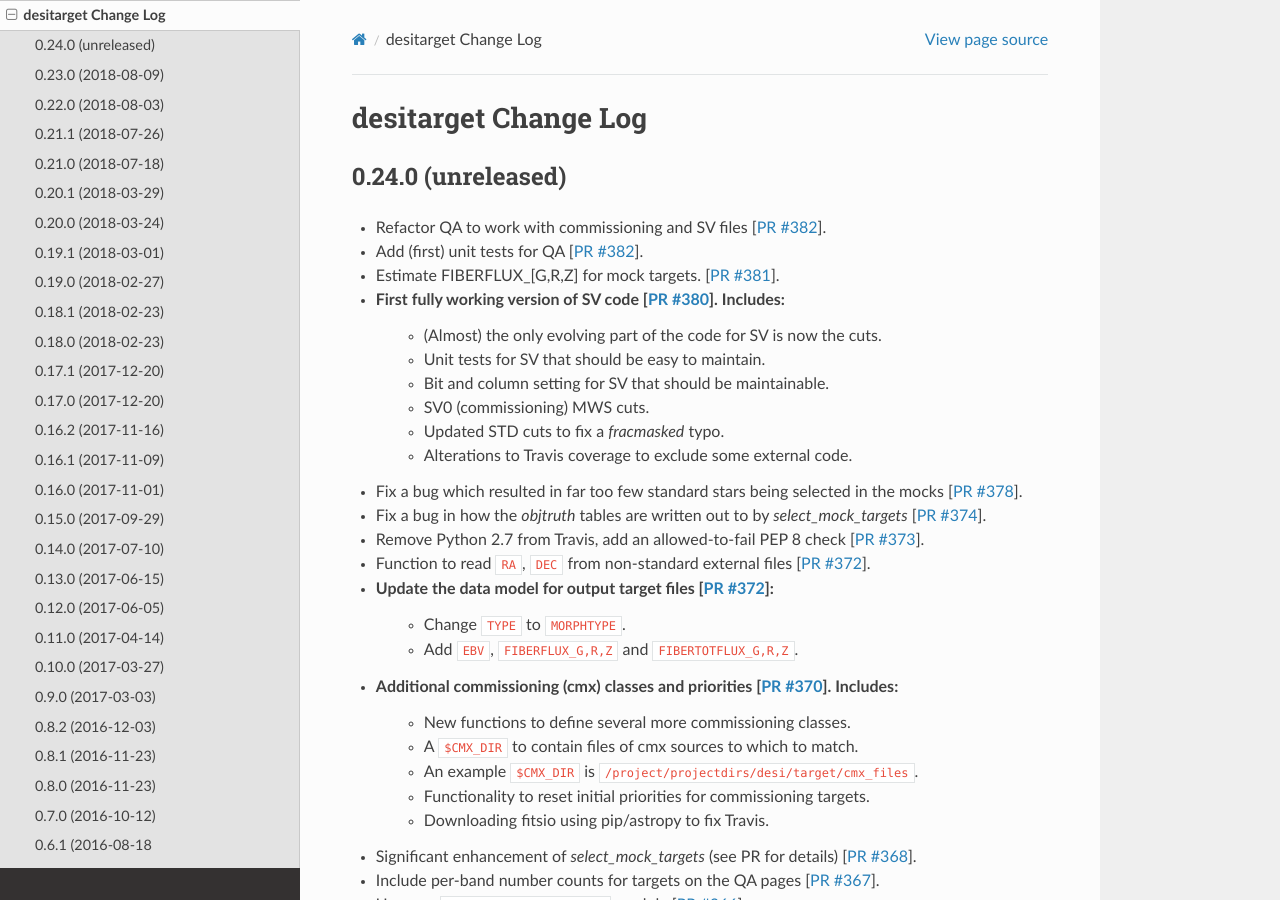
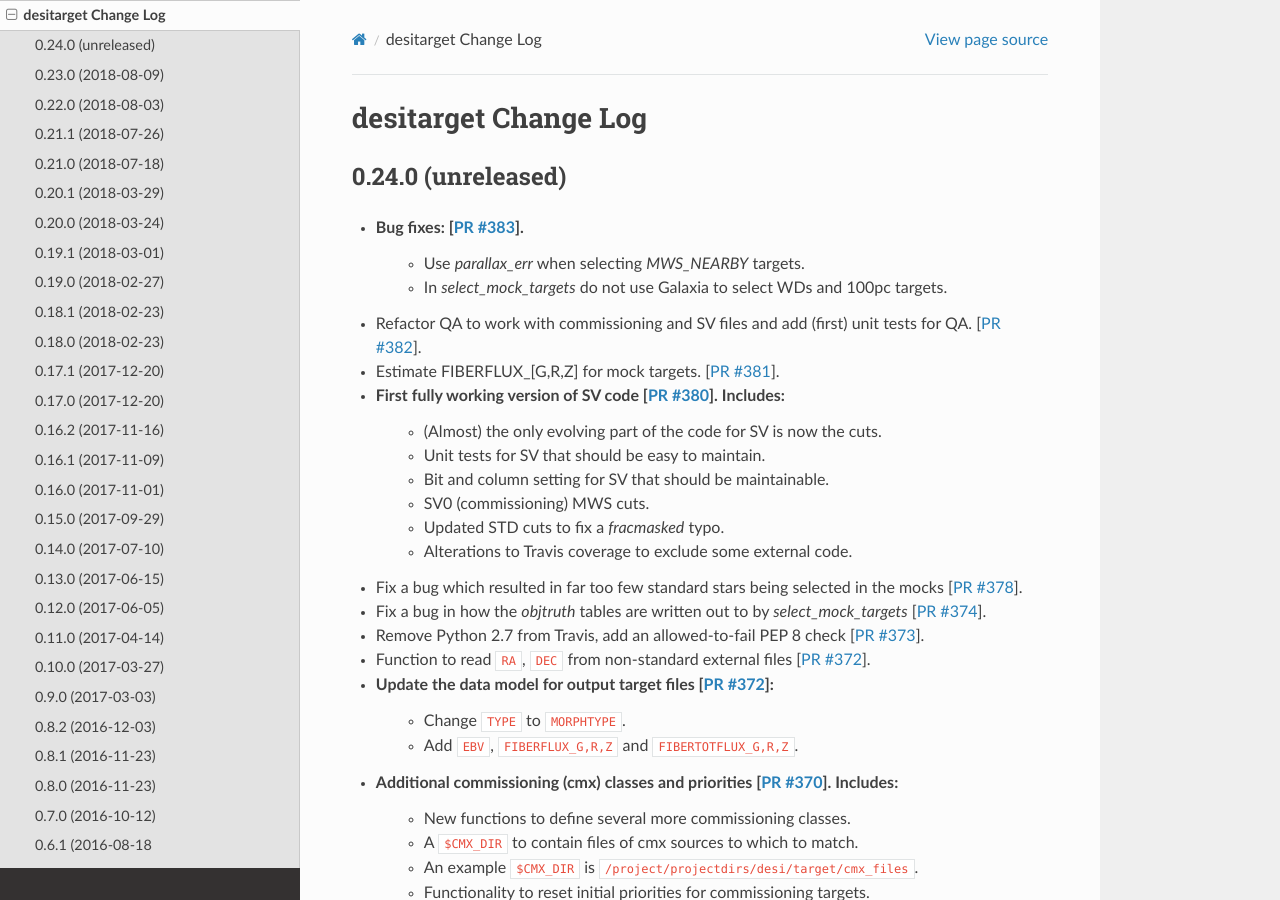
Before and after one commit to desihub/desitarget, a Sphinx documentation site: the page built from doc/changes.rst, in a window 1280 px wide and 900 px high. Built offline with Sphinx 7.4.7 and the Read the Docs theme 2.0.0, drawn with Linux system fonts in a browser that asks for light colours.

Commit message:
update change log [ci skip]

```diff
--- a/doc/changes.rst
+++ b/doc/changes.rst
@@ -5,8 +5,12 @@
 0.24.0 (unreleased)
 -------------------
 
-* Refactor QA to work with commissioning and SV files [`PR #382`_].
-* Add (first) unit tests for QA [`PR #382`_].
+* Bug fixes: [`PR #383`_].
+    * Use `parallax_err` when selecting `MWS_NEARBY` targets.
+    * In `select_mock_targets` do not use Galaxia to select WDs and 100pc
+      targets.
+* Refactor QA to work with commissioning and SV files and add (first) unit tests
+  for QA. [`PR #382`_].
 * Estimate FIBERFLUX_[G,R,Z] for mock targets. [`PR #381`_].
 * First fully working version of SV code [`PR #380`_]. Includes:
     * (Almost) the only evolving part of the code for SV is now the cuts.
@@ -85,6 +89,7 @@
 .. _`PR #380`: https://github.com/desihub/desitarget/pull/380
 .. _`PR #381`: https://github.com/desihub/desitarget/pull/381
 .. _`PR #382`: https://github.com/desihub/desitarget/pull/382
+.. _`PR #383`: https://github.com/desihub/desitarget/pull/383
 
 0.23.0 (2018-08-09)
 -------------------
```
